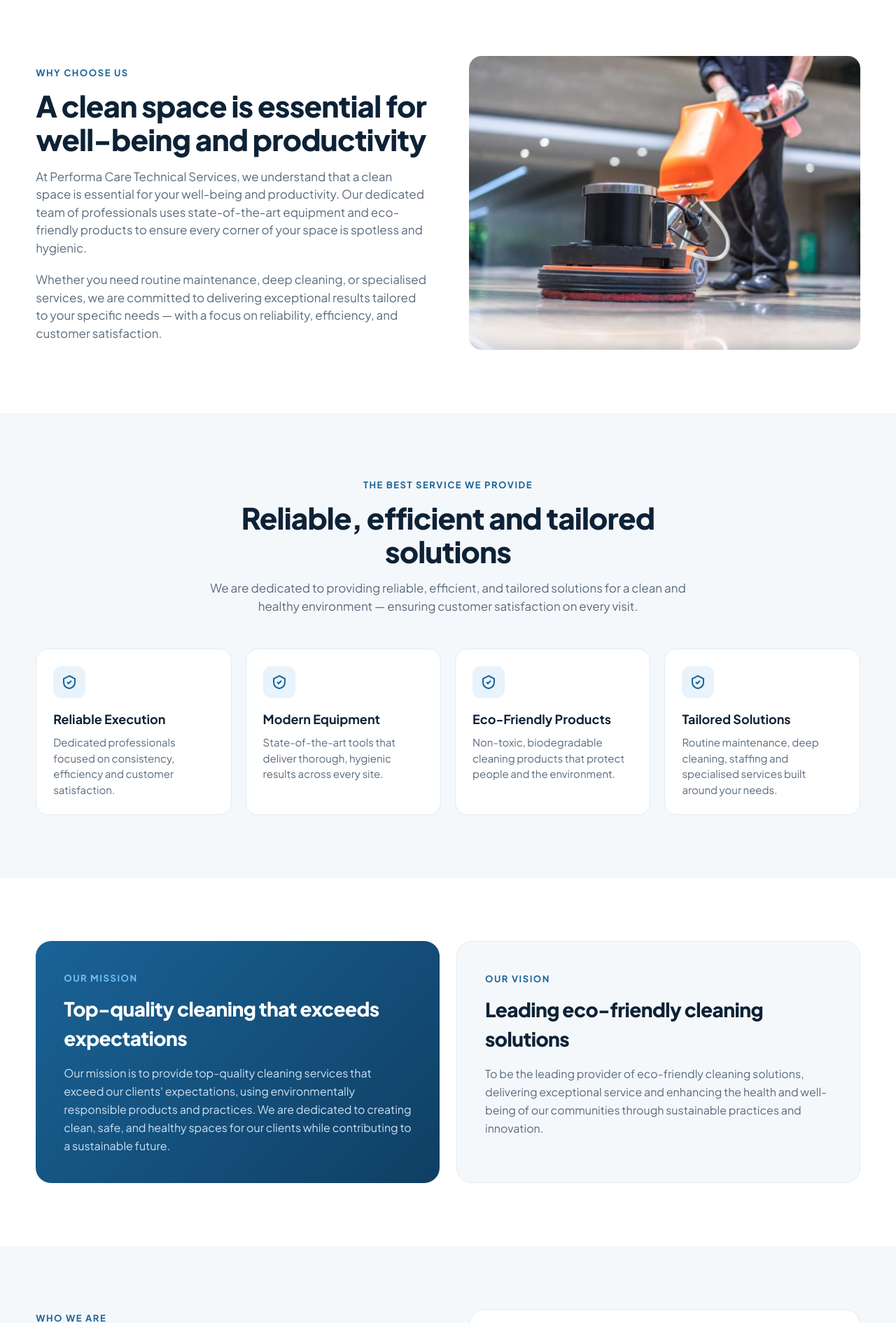
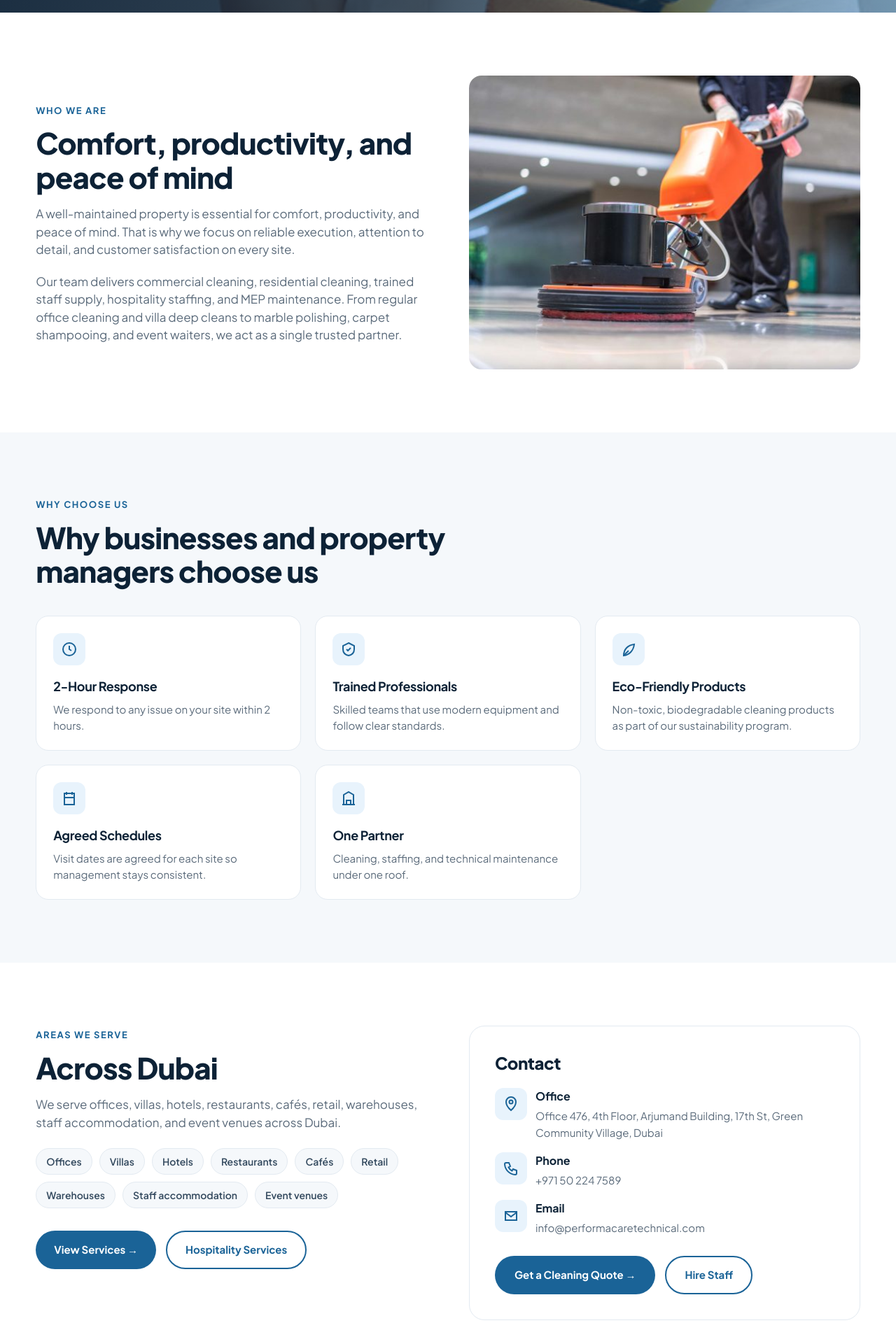
Before and after one commit to AbdlReman/performacaretechnical, a Next.js app: page /about-us in a window 1280 px wide. Shown: the part 649-2540 px from the top of the page at 70% size. Built offline with nearby package versions, Linux system fonts and the light colour scheme.

Commit message:
create about us and Hospitality pages

```diff
--- a/src/app/about-us/page.tsx
+++ b/src/app/about-us/page.tsx
@@ -9,28 +9,72 @@ import SiteFooter from "@/components/SiteFooter";
 import SiteHeader from "@/components/SiteHeader";
 
 export const metadata: Metadata = {
-  title: "About Us | Performa Care Technical & Hospitality Services Dubai",
+  title: "About Performa Care | Technical, Cleaning & Hospitality Services in Dubai",
   description:
-    "Learn about Performa Care Technical Services & Performa Care Hospitality Services — our mission, vision, and commitment to clean, healthy, well-maintained spaces across Dubai.",
+    "Performa Care Technical Services and Performa Care Hospitality Services provide cleaning, trained staff supply, hospitality staffing and MEP maintenance across Dubai. 2-hour response. Call +971 50 224 7589.",
 };
 
 const reasons = [
   {
-    title: "Reliable Execution",
-    desc: "Dedicated professionals focused on consistency, efficiency and customer satisfaction.",
+    title: "2-Hour Response",
+    desc: "We respond to any issue on your site within 2 hours.",
+    icon: (
+      <svg viewBox="0 0 24 24" fill="none" stroke="currentColor" strokeWidth="2" className="w-6 h-6">
+        <circle cx="12" cy="12" r="9" />
+        <path d="M12 7v5l3 2" />
+      </svg>
+    ),
   },
   {
-    title: "Modern Equipment",
-    desc: "State-of-the-art tools that deliver thorough, hygienic results across every site.",
+    title: "Trained Professionals",
+    desc: "Skilled teams that use modern equipment and follow clear standards.",
+    icon: (
+      <svg viewBox="0 0 24 24" fill="none" stroke="currentColor" strokeWidth="2" className="w-6 h-6">
+        <path d="M12 3l8 4v5c0 5-3.5 8-8 9-4.5-1-8-4-8-9V7z" />
+        <path d="M9 12l2 2 4-4" />
+      </svg>
+    ),
   },
   {
     title: "Eco-Friendly Products",
-    desc: "Non-toxic, biodegradable cleaning products that protect people and the environment.",
+    desc: "Non-toxic, biodegradable cleaning products as part of our sustainability program.",
+    icon: (
+      <svg viewBox="0 0 24 24" fill="none" stroke="currentColor" strokeWidth="2" className="w-6 h-6">
+        <path d="M5 21c0-9 6-15 15-16-1 9-7 15-15 16z" />
+        <path d="M5 21l7-7" />
+      </svg>
+    ),
   },
   {
-    title: "Tailored Solutions",
-    desc: "Routine maintenance, deep cleaning, staffing and specialised services built around your needs.",
+    title: "Agreed Schedules",
+    desc: "Visit dates are agreed for each site so management stays consistent.",
+    icon: (
+      <svg viewBox="0 0 24 24" fill="none" stroke="currentColor" strokeWidth="2" className="w-6 h-6">
+        <path d="M8 7V3m8 4V3M4 11h16M5 5h14v16H5z" />
+      </svg>
+    ),
   },
+  {
+    title: "One Partner",
+    desc: "Cleaning, staffing, and technical maintenance under one roof.",
+    icon: (
+      <svg viewBox="0 0 24 24" fill="none" stroke="currentColor" strokeWidth="2" className="w-6 h-6">
+        <path d="M3 21h18M5 21V7l7-4 7 4v14M9 21v-6h6v6" />
+      </svg>
+    ),
+  },
+];
+
+const spaces = [
+  "Offices",
+  "Villas",
+  "Hotels",
+  "Restaurants",
+  "Cafés",
+  "Retail",
+  "Warehouses",
+  "Staff accommodation",
+  "Event venues",
 ];
 
 export default function AboutUsPage() {
@@ -40,47 +84,52 @@ export default function AboutUsPage() {
       <SiteHeader />
       <main>
         <PageHero
-          eyebrow="About Us"
+          eyebrow="About Performa Care"
           title={
             <>
-              Fresh, Meticulous Care for Homes &amp;{" "}
-              <em className="not-italic text-sky">Business Environments</em>
+              Professional Technical, Cleaning &amp;{" "}
+              <em className="not-italic text-sky">Hospitality Services</em> in Dubai
             </>
           }
           image="/images/h8-banner1.jpg"
         >
           <p className="text-lg max-w-[760px] text-[#d8e4ee] mb-8">
-            Performa Care Technical Services &amp; Performa Care Hospitality Services bring a fresh,
-            meticulous touch to your home and business environments across Dubai.
+            Performa Care Technical Services and Performa Care Hospitality Services are based in
+            Dubai. We provide professional technical, maintenance, cleaning, and staffing solutions
+            for residential, commercial, and business properties across Dubai.
           </p>
-          <CtaButtons primaryLabel="Get a Quote" secondaryHref="/services" secondaryLabel="Our Services" />
+          <CtaButtons
+            primaryHref="/#quote"
+            primaryLabel="Get a Cleaning Quote"
+            secondaryHref="/staff-supply"
+            secondaryLabel="Hire Staff"
+          />
         </PageHero>
 
-        {/* Why choose us */}
         <section className="py-16 sm:py-[90px]">
           <div className="w-[min(1180px,92%)] mx-auto grid grid-cols-1 lg:grid-cols-2 gap-10 lg:gap-[60px] items-center">
             <div className="reveal">
               <span className="inline-block text-[13px] font-bold tracking-[0.12em] uppercase text-blue mb-3">
-                Why Choose Us
+                Who We Are
               </span>
               <h2 className="text-[clamp(28px,4vw,42px)] font-extrabold tracking-[-0.02em] leading-[1.15] mb-4">
-                A clean space is essential for well-being and productivity
+                Comfort, productivity, and peace of mind
               </h2>
               <p className="text-muted text-[17px] mb-5">
-                At Performa Care Technical Services, we understand that a clean space is essential for
-                your well-being and productivity. Our dedicated team of professionals uses
-                state-of-the-art equipment and eco-friendly products to ensure every corner of your
-                space is spotless and hygienic.
+                A well-maintained property is essential for comfort, productivity, and peace of mind.
+                That is why we focus on reliable execution, attention to detail, and customer
+                satisfaction on every site.
               </p>
               <p className="text-muted text-[17px]">
-                Whether you need routine maintenance, deep cleaning, or specialised services, we are
-                committed to delivering exceptional results tailored to your specific needs — with a
-                focus on reliability, efficiency, and customer satisfaction.
+                Our team delivers commercial cleaning, residential cleaning, trained staff supply,
+                hospitality staffing, and MEP maintenance. From regular office cleaning and villa deep
+                cleans to marble polishing, carpet shampooing, and event waiters, we act as a single
+                trusted partner.
               </p>
             </div>
             <Image
               src="/images/shopping-mall-cleaning-660x410.jpg"
-              alt="Performa Care professional cleaning team at work"
+              alt="Performa Care commercial cleaning services in Dubai"
               width={900}
               height={600}
               className="reveal w-full h-[300px] sm:h-[420px] object-cover rounded-[18px]"
@@ -88,40 +137,24 @@ export default function AboutUsPage() {
           </div>
         </section>
 
-        {/* Best service */}
         <section className="py-16 sm:py-[90px] bg-surface">
           <div className="w-[min(1180px,92%)] mx-auto">
-            <div className="reveal text-center max-w-[720px] mx-auto mb-12">
+            <div className="reveal max-w-[720px] mb-10">
               <span className="inline-block text-[13px] font-bold tracking-[0.12em] uppercase text-blue mb-3">
-                The Best Service We Provide
+                Why Choose Us
               </span>
-              <h2 className="text-[clamp(28px,4vw,42px)] font-extrabold tracking-[-0.02em] leading-[1.15] mb-4">
-                Reliable, efficient and tailored solutions
+              <h2 className="text-[clamp(28px,4vw,42px)] font-extrabold tracking-[-0.02em] leading-[1.15]">
+                Why businesses and property managers choose us
               </h2>
-              <p className="text-muted text-[17px]">
-                We are dedicated to providing reliable, efficient, and tailored solutions for a clean
-                and healthy environment — ensuring customer satisfaction on every visit.
-              </p>
             </div>
-            <div className="grid grid-cols-1 sm:grid-cols-2 lg:grid-cols-4 gap-5">
+            <div className="grid grid-cols-1 md:grid-cols-2 xl:grid-cols-3 gap-5">
               {reasons.map((item) => (
                 <article
                   key={item.title}
                   className="reveal bg-white border border-line rounded-[18px] p-6"
                 >
-                  <IconBox className="mb-4">
-                    <svg
-                      viewBox="0 0 24 24"
-                      fill="none"
-                      stroke="currentColor"
-                      strokeWidth="2"
-                      className="w-6 h-6"
-                    >
-                      <path d="M12 3l8 4v5c0 5-3.5 8-8 9-4.5-1-8-4-8-9V7z" />
-                      <path d="M9 12l2 2 4-4" />
-                    </svg>
-                  </IconBox>
-                  <h3 className="text-lg font-bold mb-2">{item.title}</h3>
+                  <IconBox className="mb-4">{item.icon}</IconBox>
+                  <h3 className="text-lg font-bold mb-2 tracking-[-0.02em]">{item.title}</h3>
                   <p className="text-muted text-[15px]">{item.desc}</p>
                 </article>
               ))}
@@ -129,77 +162,48 @@ export default function AboutUsPage() {
           </div>
         </section>
 
-        {/* Mission & Vision */}
         <section className="py-16 sm:py-[90px]">
-          <div className="w-[min(1180px,92%)] mx-auto grid grid-cols-1 lg:grid-cols-2 gap-6">
-            <article
-              className="reveal rounded-[22px] p-8 sm:p-10 text-white"
-              style={{ background: "linear-gradient(135deg, var(--blue), #0f3f63)" }}
-            >
-              <span className="inline-block text-[13px] font-bold tracking-[0.12em] uppercase text-sky mb-3">
-                Our Mission
-              </span>
-              <h2 className="text-[28px] font-extrabold tracking-[-0.02em] mb-4 text-white">
-                Top-quality cleaning that exceeds expectations
-              </h2>
-              <p className="text-[#cfe2f2] text-[16px] leading-relaxed">
-                Our mission is to provide top-quality cleaning services that exceed our clients&apos;
-                expectations, using environmentally responsible products and practices. We are
-                dedicated to creating clean, safe, and healthy spaces for our clients while
-                contributing to a sustainable future.
-              </p>
-            </article>
-            <article className="reveal rounded-[22px] p-8 sm:p-10 border border-line bg-surface">
-              <span className="inline-block text-[13px] font-bold tracking-[0.12em] uppercase text-blue mb-3">
-                Our Vision
-              </span>
-              <h2 className="text-[28px] font-extrabold tracking-[-0.02em] mb-4">
-                Leading eco-friendly cleaning solutions
-              </h2>
-              <p className="text-muted text-[16px] leading-relaxed">
-                To be the leading provider of eco-friendly cleaning solutions, delivering exceptional
-                service and enhancing the health and well-being of our communities through sustainable
-                practices and innovation.
-              </p>
-            </article>
-          </div>
-        </section>
-
-        {/* Who we are + contact */}
-        <section className="py-16 sm:py-[90px] bg-surface">
           <div className="w-[min(1180px,92%)] mx-auto grid grid-cols-1 lg:grid-cols-2 gap-10 lg:gap-[60px] items-start">
             <div className="reveal">
               <span className="inline-block text-[13px] font-bold tracking-[0.12em] uppercase text-blue mb-3">
-                Who We Are
+                Areas We Serve
               </span>
               <h2 className="text-[clamp(28px,4vw,42px)] font-extrabold tracking-[-0.02em] leading-[1.15] mb-4">
-                One Dubai team for cleaning, staffing and technical care
+                Across Dubai
               </h2>
-              <p className="text-muted text-[17px] mb-5">
-                We bring a fresh, meticulous touch to your home and business environments. At Performa
-                Care Technical Services, we understand that a clean space is essential for your
-                well-being and productivity — and we aim to create a clean and healthy environment you
-                can be proud of.
+              <p className="text-muted text-[17px] mb-6">
+                We serve offices, villas, hotels, restaurants, cafés, retail, warehouses, staff
+                accommodation, and event venues across Dubai.
               </p>
+              <div className="flex flex-wrap gap-2.5 mb-8">
+                {spaces.map((space) => (
+                  <span
+                    key={space}
+                    className="text-sm font-semibold bg-surface border border-line px-3.5 py-2 rounded-full text-[#33495e]"
+                  >
+                    {space}
+                  </span>
+                ))}
+              </div>
               <div className="flex gap-3.5 flex-wrap">
                 <Link
-                  href="/why-us"
+                  href="/services"
                   className="inline-flex items-center gap-2 px-[26px] py-3.5 rounded-full font-bold text-[15px] bg-blue text-white transition hover:bg-[#124c75] hover:-translate-y-0.5"
                 >
-                  Why Choose Us →
+                  View Services →
                 </Link>
                 <Link
-                  href="/services"
+                  href="/hospitality"
                   className="inline-flex items-center gap-2 px-[26px] py-3.5 rounded-full font-bold text-[15px] border-2 border-blue text-blue transition hover:bg-blue hover:text-white"
                 >
-                  View Services
+                  Hospitality Services
                 </Link>
               </div>
             </div>
 
             <div className="reveal bg-white border border-line rounded-[22px] p-7 sm:p-9">
-              <h3 className="text-2xl font-extrabold tracking-[-0.02em] mb-5">Official Info</h3>
-              <div className="grid gap-4">
+              <h3 className="text-2xl font-extrabold tracking-[-0.02em] mb-5">Contact</h3>
+              <div className="grid gap-4 mb-7">
                 <div className="flex gap-3 items-start">
                   <IconBox>
                     <svg
@@ -214,10 +218,9 @@ export default function AboutUsPage() {
                     </svg>
                   </IconBox>
                   <div>
-                    <b className="block mb-1">Address</b>
+                    <b className="block mb-1">Office</b>
                     <span className="text-muted text-[15px]">
-                      Office 476, 4th Floor, Arjumand Building, 17th Street, Green Community Village,
-                      Dubai
+                      Office 476, 4th Floor, Arjumand Building, 17th St, Green Community Village, Dubai
                     </span>
                   </div>
                 </div>
@@ -260,6 +263,14 @@ export default function AboutUsPage() {
                   </div>
                 </a>
               </div>
+              <CtaButtons
+                primaryHref="/#quote"
+                primaryLabel="Get a Cleaning Quote"
+                secondaryHref="/staff-supply"
+                secondaryLabel="Hire Staff"
+                showCall={false}
+                light={false}
+              />
             </div>
           </div>
         </section>
--- /dev/null
+++ b/src/app/hospitality/page.tsx
@@ -0,0 +1,196 @@
+import type { Metadata } from "next";
+import Image from "next/image";
+import CtaButtons from "@/components/CtaButtons";
+import IconBox from "@/components/IconBox";
+import PageHero from "@/components/PageHero";
+import Reveal from "@/components/Reveal";
+import SiteFooter from "@/components/SiteFooter";
+import SiteHeader from "@/components/SiteHeader";
+
+export const metadata: Metadata = {
+  title: "Hospitality Services in Dubai | Waiters, Waitresses & Event Staff | Performa Care",
+  description:
+    "Hire trained waiters, waitresses, housekeeping and hospitality staff for hotels, restaurants, cafés, serviced apartments and events across Dubai. Call +971 50 224 7589.",
+};
+
+const staffing = [
+  {
+    title: "Waiters & Waitresses",
+    desc: "Event-ready staff for weddings, corporate functions, and private parties. Courteous, well-presented, and efficient.",
+    icon: (
+      <svg viewBox="0 0 24 24" fill="none" stroke="currentColor" strokeWidth="2" className="w-6 h-6">
+        <path d="M4 18h16M6 18a6 6 0 0112 0M12 9V7" />
+      </svg>
+    ),
+  },
+  {
+    title: "Hospitality Staff",
+    desc: "Support for hotels, restaurants, cafés, and serviced apartments.",
+    icon: (
+      <svg viewBox="0 0 24 24" fill="none" stroke="currentColor" strokeWidth="2" className="w-6 h-6">
+        <path d="M3 21h18M5 21V8l7-5 7 5v13" />
+        <path d="M10 21v-5h4v5" />
+      </svg>
+    ),
+  },
+  {
+    title: "Housekeeping Staff",
+    desc: "Trained staff for homes, hotels, serviced apartments, and staff accommodation.",
+    icon: (
+      <svg viewBox="0 0 24 24" fill="none" stroke="currentColor" strokeWidth="2" className="w-6 h-6">
+        <path d="M3 11l9-7 9 7v10H3z" />
+        <path d="M9 21v-6h6v6" />
+      </svg>
+    ),
+  },
+];
+
+const reasons = [
+  "Fast deployment of trained staff",
+  "Professional presentation and service standards",
+  "Flexible for one-off events or ongoing requirements",
+  "One trusted partner that also handles cleaning and technical maintenance when needed",
+];
+
+export default function HospitalityPage() {
+  return (
+    <>
+      <Reveal />
+      <SiteHeader />
+      <main>
+        <PageHero
+          eyebrow="Hospitality Services in Dubai"
+          title={
+            <>
+              Trained Waiters, Waitresses &amp;{" "}
+              <em className="not-italic text-sky">Hospitality Staff</em> for Events and Properties
+            </>
+          }
+          image="/images/update-banner2-372x401.jpg"
+        >
+          <p className="text-lg max-w-[760px] text-[#d8e4ee] mb-8">
+            Performa Care Hospitality Services supplies experienced, courteous hospitality staff for
+            hotels, restaurants, cafés, serviced apartments, and events across Dubai.
+          </p>
+          <CtaButtons
+            primaryHref="/#quote"
+            primaryLabel="Hire Hospitality Staff"
+            secondaryHref="/#quote"
+            secondaryLabel="Get a Quote"
+          />
+        </PageHero>
+
+        <section className="py-16 sm:py-[90px]">
+          <div className="w-[min(1180px,92%)] mx-auto grid grid-cols-1 lg:grid-cols-2 gap-10 lg:gap-14 items-center">
+            <div className="reveal">
+              <span className="inline-block text-[13px] font-bold tracking-[0.12em] uppercase text-blue mb-3">
+                Service Standards
+              </span>
+              <h2 className="text-[clamp(28px,4vw,42px)] font-extrabold tracking-[-0.02em] leading-[1.15] mb-4">
+                Event-ready professionals who understand hospitality
+              </h2>
+              <p className="text-muted text-[17px]">
+                Whether you need waiters and waitresses for a corporate function, wedding, or private
+                party, or reliable housekeeping and support staff for a hospitality property, we
+                provide trained professionals who understand service standards.
+              </p>
+            </div>
+            <Image
+              src="/images/h8-banner1.jpg"
+              alt="Hospitality staffing for events in Dubai"
+              width={900}
+              height={700}
+              className="reveal w-full h-[300px] sm:h-[400px] object-cover rounded-[18px]"
+            />
+          </div>
+        </section>
+
+        <section className="py-16 sm:py-[90px] bg-surface">
+          <div className="w-[min(1180px,92%)] mx-auto">
+            <div className="reveal max-w-[680px] mb-10">
+              <span className="inline-block text-[13px] font-bold tracking-[0.12em] uppercase text-blue mb-3">
+                Hospitality Staffing
+              </span>
+              <h2 className="text-[clamp(28px,4vw,42px)] font-extrabold tracking-[-0.02em] leading-[1.15]">
+                Staff we supply for hospitality
+              </h2>
+            </div>
+            <div className="grid grid-cols-1 md:grid-cols-3 gap-5">
+              {staffing.map((role) => (
+                <article
+                  key={role.title}
+                  className="reveal bg-white border border-line rounded-[18px] p-6"
+                >
+                  <IconBox className="mb-4">{role.icon}</IconBox>
+                  <h3 className="text-xl font-bold mb-2 tracking-[-0.02em]">{role.title}</h3>
+                  <p className="text-muted text-[15px]">{role.desc}</p>
+                </article>
+              ))}
+            </div>
+          </div>
+        </section>
+
+        <section className="py-16 sm:py-[90px]">
+          <div className="w-[min(1180px,92%)] mx-auto grid grid-cols-1 lg:grid-cols-2 gap-10 items-center">
+            <div className="reveal">
+              <span className="inline-block text-[13px] font-bold tracking-[0.12em] uppercase text-blue mb-3">
+                Why Choose Us
+              </span>
+              <h2 className="text-[clamp(28px,4vw,42px)] font-extrabold tracking-[-0.02em] leading-[1.15] mb-4">
+                Why choose Performa Care for hospitality staffing
+              </h2>
+              <p className="text-muted text-[17px] mb-6">
+                We focus on reliable execution and attention to detail so your guests experience
+                consistent service.
+              </p>
+              <ul className="grid gap-3.5">
+                {reasons.map((reason) => (
+                  <li
+                    key={reason}
+                    className="flex gap-3 items-start bg-surface border border-line rounded-[14px] px-4 py-3.5"
+                  >
+                    <span className="mt-1.5 w-2.5 h-2.5 rounded-full bg-blue shrink-0" />
+                    <span className="font-semibold text-[15px]">{reason}</span>
+                  </li>
+                ))}
+              </ul>
+            </div>
+            <div
+              className="reveal rounded-[22px] p-8 sm:p-10 text-white"
+              style={{ background: "linear-gradient(135deg, var(--blue), #0f3f63)" }}
+            >
+              <h3 className="text-[28px] font-extrabold tracking-[-0.02em] mb-3 text-white">
+                Book waiters for events or hire hospitality staff in Dubai.
+              </h3>
+              <p className="text-[#cfe2f2] mb-7">
+                Tell us about your event or property needs and we&apos;ll arrange trained hospitality
+                staff quickly.
+              </p>
+              <CtaButtons
+                primaryHref="/#quote"
+                primaryLabel="Hire Hospitality Staff"
+                secondaryHref="/#quote"
+                secondaryLabel="Get a Quote"
+                showCall
+              />
+              <p className="mt-5 text-[#cfe2f2]">
+                Call{" "}
+                <a href="tel:+971502247589" className="font-bold text-white underline underline-offset-4">
+                  +971 50 224 7589
+                </a>
+                {" | "}
+                <a
+                  href="mailto:info@performacaretechnical.com"
+                  className="font-bold text-white underline underline-offset-4"
+                >
+                  info@performacaretechnical.com
+                </a>
+              </p>
+            </div>
+          </div>
+        </section>
+      </main>
+      <SiteFooter />
+    </>
+  );
+}
--- a/src/components/SiteFooter.tsx
+++ b/src/components/SiteFooter.tsx
@@ -28,6 +28,9 @@ export default function SiteFooter() {
           <Link href="/staff-supply" className="hover:text-white transition">
             Staff Supply
           </Link>
+          <Link href="/hospitality" className="hover:text-white transition">
+            Hospitality
+          </Link>
           <Link href="/why-us" className="hover:text-white transition">
             Why Us
           </Link>
--- a/src/components/SiteHeader.tsx
+++ b/src/components/SiteHeader.tsx
@@ -5,6 +5,7 @@ const links = [
   { href: "/about-us", label: "About Us" },
   { href: "/services", label: "Services" },
   { href: "/staff-supply", label: "Staff Supply" },
+  { href: "/hospitality", label: "Hospitality" },
   { href: "/why-us", label: "Why Us" },
   { href: "/process", label: "Process" },
   { href: "/faq", label: "FAQ" },
```
